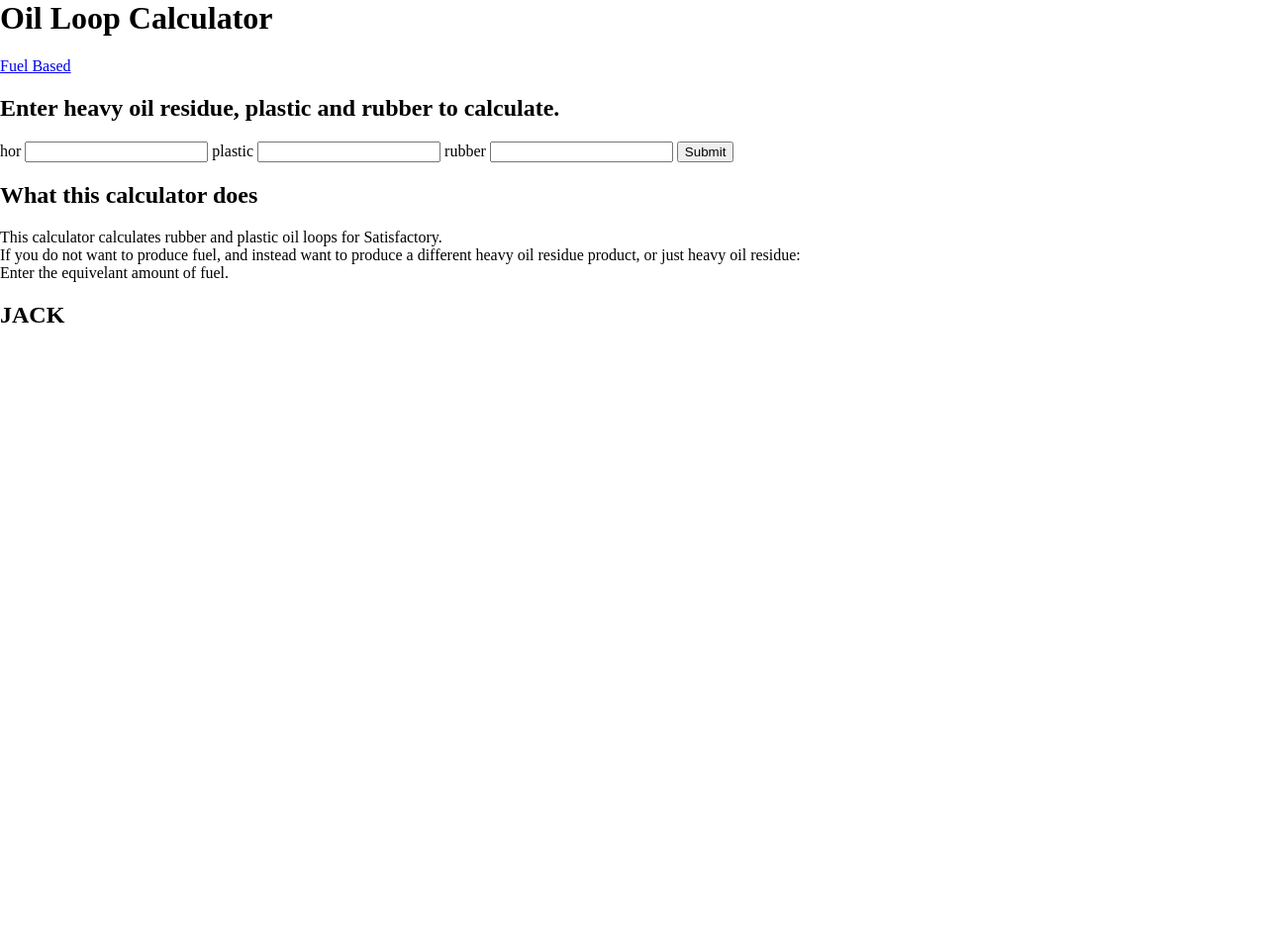
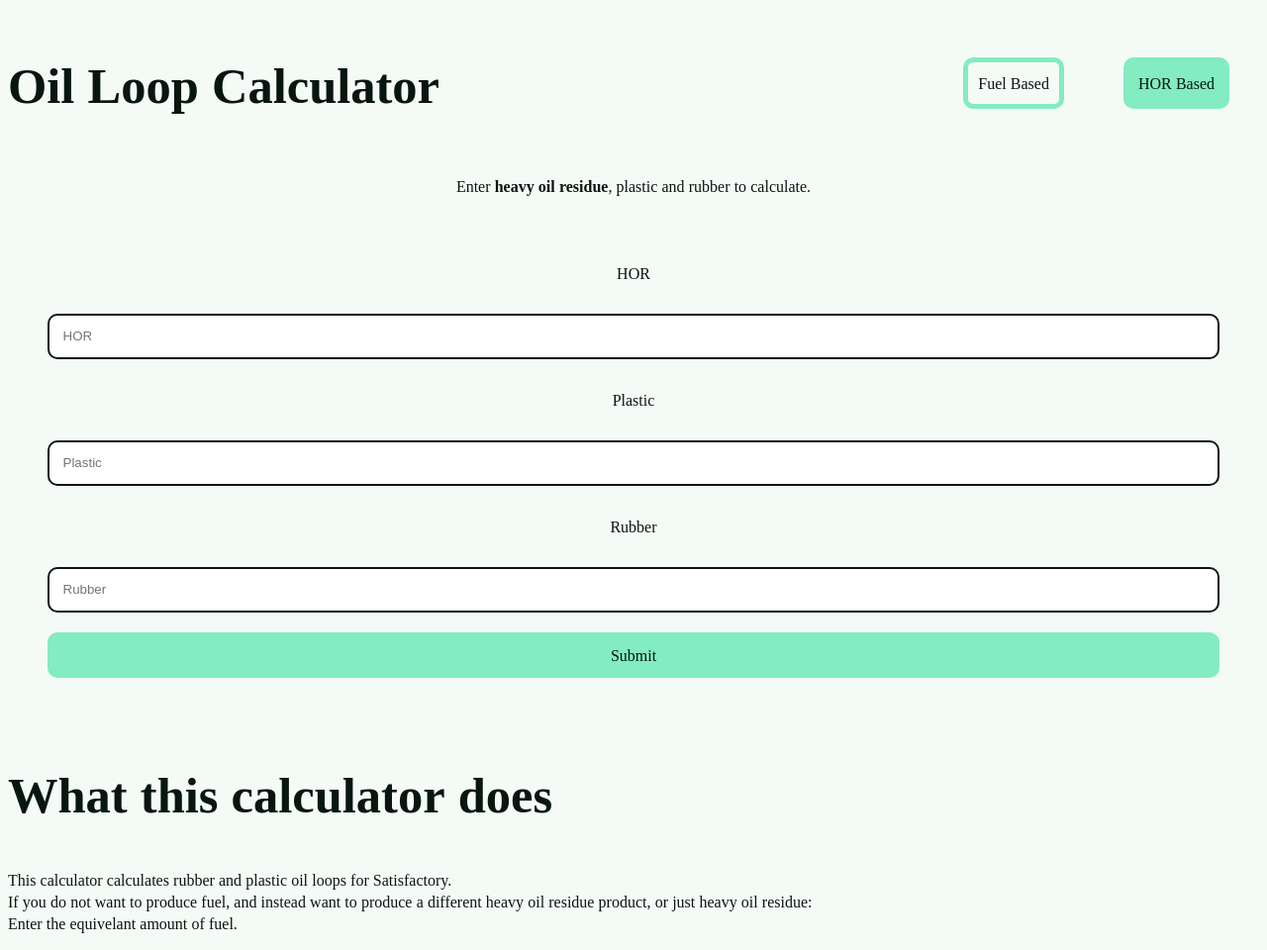
Before and after one commit to MrJack100/OilLoopCalculator, a Flask app: page /horBased in a window 1280 px wide. Shown: the whole page at 99% size. Before the commit the page ends 326 px from the top, so only its background shows below. Run offline with Flask 3, Linux system fonts and the light colour scheme.

Commit message:
Problem occured with last commit, this should work

```diff
--- a/index.html
+++ b/index.html
@@ -3,5 +3,4 @@
     <p>This calculator calculates rubber and plastic oil loops for Satisfactory.<br>
     If you do not want to produce fuel, and instead want to produce a different heavy oil residue product, or just heavy oil residue:<br>
     Enter the equivelant amount of fuel.</p>
-    <h1>JACK</h1>
 </section>
--- a/main.py
+++ b/main.py
@@ -8,18 +8,27 @@ from wtforms import StringField
 app = Flask(__name__)
 app.config["SECRET_KEY"] = "Thisisasecret!"
 
+def indexFiles():
+    fileList = []
+    for target in ["index.html", "style.html"]:
+        try:
+            with open(target, "r") as file:
+                fileList.append(file.read())
+        except FileNotFoundError:
+            exit("index.html not found")
+    return(fileList)
+
 @app.route("/")
 def head():
     return redirect("/fuelBased")
 
 @app.route("/fuelBased", methods=["GET", "POST"])
 def fuelBased():
-    with open("index.html", "r") as file:
-        index = file.read()
+    index, style = indexFiles()
     class InputForm(FlaskForm):
-        fuel = StringField("fuel")
-        plastic = StringField("plastic")
-        rubber = StringField("rubber")
+        fuel = StringField("Fuel", render_kw={"placeholder": "Fuel"})
+        plastic = StringField("Plastic", render_kw={"placeholder": "Plastic"})
+        rubber = StringField("Rubber", render_kw={"placeholder": "Rubber"})
     form = InputForm()
     if form.validate_on_submit():
         print(form.fuel.data, form.plastic.data, form.rubber.data)
@@ -29,20 +38,21 @@ def fuelBased():
                                plasticRefineries=plasticRefineries,
                                rubberRefineries=rubberRefineries,
                                response=True,
-                               index=index)
+                               index=index,
+                               style=style)
     return render_template("fuelBased.html",
                            form=form,
                            response=False,
-                           index=index)
+                           index=index,
+                           style=style)
 
 @app.route("/horBased", methods=["GET", "POST"])
 def horBased():
-    with open("index.html", "r") as file:
-        index = file.read()
+    index, style = indexFiles()
     class InputForm(FlaskForm):
-        hor = StringField("hor")
-        plastic = StringField("plastic")
-        rubber = StringField("rubber")
+        hor = StringField("HOR", render_kw={"placeholder": "HOR"})
+        plastic = StringField("Plastic", render_kw={"placeholder": "Plastic"})
+        rubber = StringField("Rubber", render_kw={"placeholder": "Rubber"})
     form = InputForm()
     if form.validate_on_submit():
         print(form.hor.data, form.plastic.data, form.rubber.data)
@@ -52,11 +62,13 @@ def horBased():
                                plasticRefineries=plasticRefineries,
                                rubberRefineries=rubberRefineries,
                                response=True,
-                               index=index)
+                               index=index,
+                               style=style)
     return render_template("horBased.html",
                            form=form,
                            response=False,
-                           index=index)
+                           index=index,
+                           style=style)
 
 if __name__ == "__main__":
     app.run(debug=True)
--- a/style.html
+++ b/style.html
@@ -127,7 +127,7 @@
     }
 
     input[type="text"] {
-        padding: 10px;
+        padding: 13.5px;
         border-radius: 10px;
         margin: 10px;
         border: 2px solid var(--text);
--- a/templates/horBased.html
+++ b/templates/horBased.html
@@ -1,12 +1,18 @@
 <html>
     <head>
         <title>Calculator!</title>
+        {{ style | safe }}
     </head>
-    <body style="margin:0px;">
-        <h1>Oil Loop Calculator</h1>
-        <a href="{{ url_for('fuelBased') }}">Fuel Based</a>
-        <section name="calculator">
-            <h1>Enter heavy oil residue, plastic and rubber to calculate.</h1>
+    <body>
+        <div id="header">
+            <h2>Oil Loop Calculator</h2>
+            <div>
+                <a href="{{ url_for('fuelBased') }}">Fuel Based</a>
+                <p>HOR Based</p>
+            </div>
+        </div>
+        <section id="calculator">
+            <p>Enter <b>heavy oil residue</b>, plastic and rubber to calculate.</p>
             {% if form %}
                 <form method="POST" action="{{ url_for('horBased') }}">
                     {{ form.csrf_token }}
@@ -20,7 +26,7 @@
                 </form>
             {% endif %}
             {% if response %}
-                <h1>Results</h1>
+                <h3>Results</h3>
                 <p>Total Oil: {{ totalOil }}</p>
                 <p>Refineries making Recycled Plastic: {{ plasticRefineries }}</p>
                 <p>Refineries making Recycled Rubber: {{ rubberRefineries }}</p>
```
Also changed, not shown: templates/fuelBased.html (+12 -6 lines).
